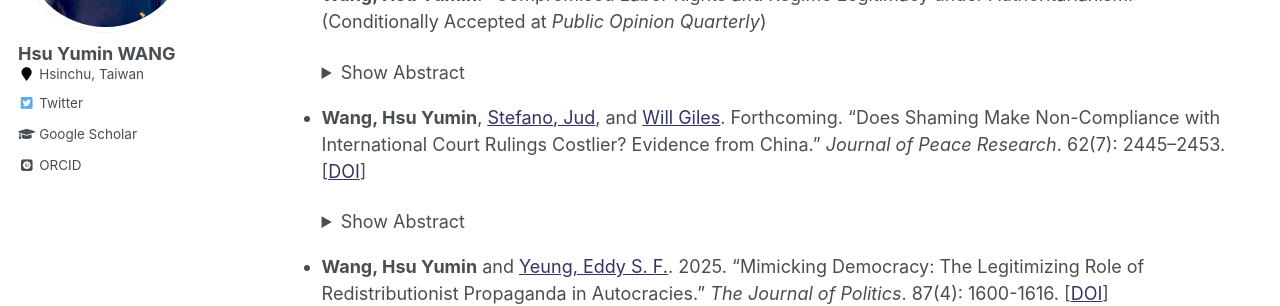
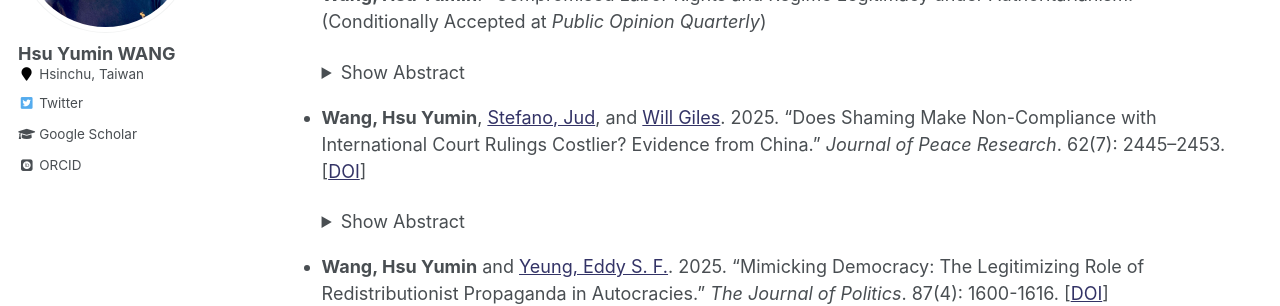
Before and after one commit to hsuyumin/hsuyumin.github.io, a Jekyll site: the page built from _pages/publications.md, in a window 1280 px wide and 900 px high. Shown: the part 255-561 px from the top of the window. Built offline with Jekyll 4.4.1, drawn with Linux system fonts in a browser that asks for light colours; some web fonts are replaced.

Commit message:
Update publications.md

```diff
--- a/_pages/publications.md
+++ b/_pages/publications.md
@@ -19,7 +19,7 @@ redirect_from:
     </details>
 
 
-* **Wang, Hsu Yumin**, [Stefano, Jud](http://stefanojud.com/), and [Will Giles](https://www.linkedin.com/in/will-giles-83a51362). Forthcoming. "Does Shaming Make Non-Compliance with International Court Rulings Costlier? Evidence from China." _Journal of Peace Research_. 62(7): 2445–2453. [[DOI](https://doi.org/10.1177/00223433251360203)]
+* **Wang, Hsu Yumin**, [Stefano, Jud](http://stefanojud.com/), and [Will Giles](https://www.linkedin.com/in/will-giles-83a51362). 2025. "Does Shaming Make Non-Compliance with International Court Rulings Costlier? Evidence from China." _Journal of Peace Research_. 62(7): 2445–2453. [[DOI](https://doi.org/10.1177/00223433251360203)]
 
     <details>
       <summary>Show Abstract</summary>
```
